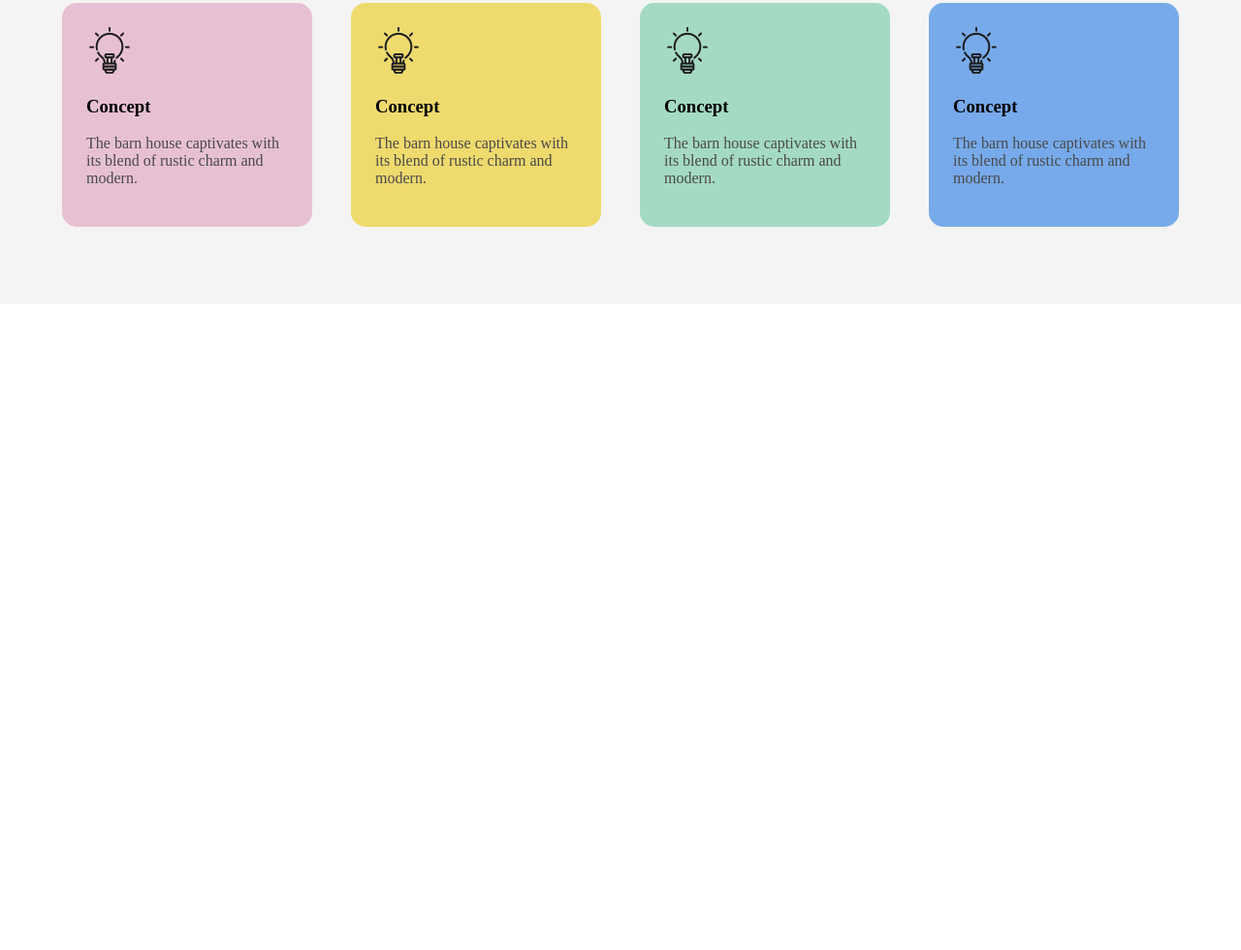
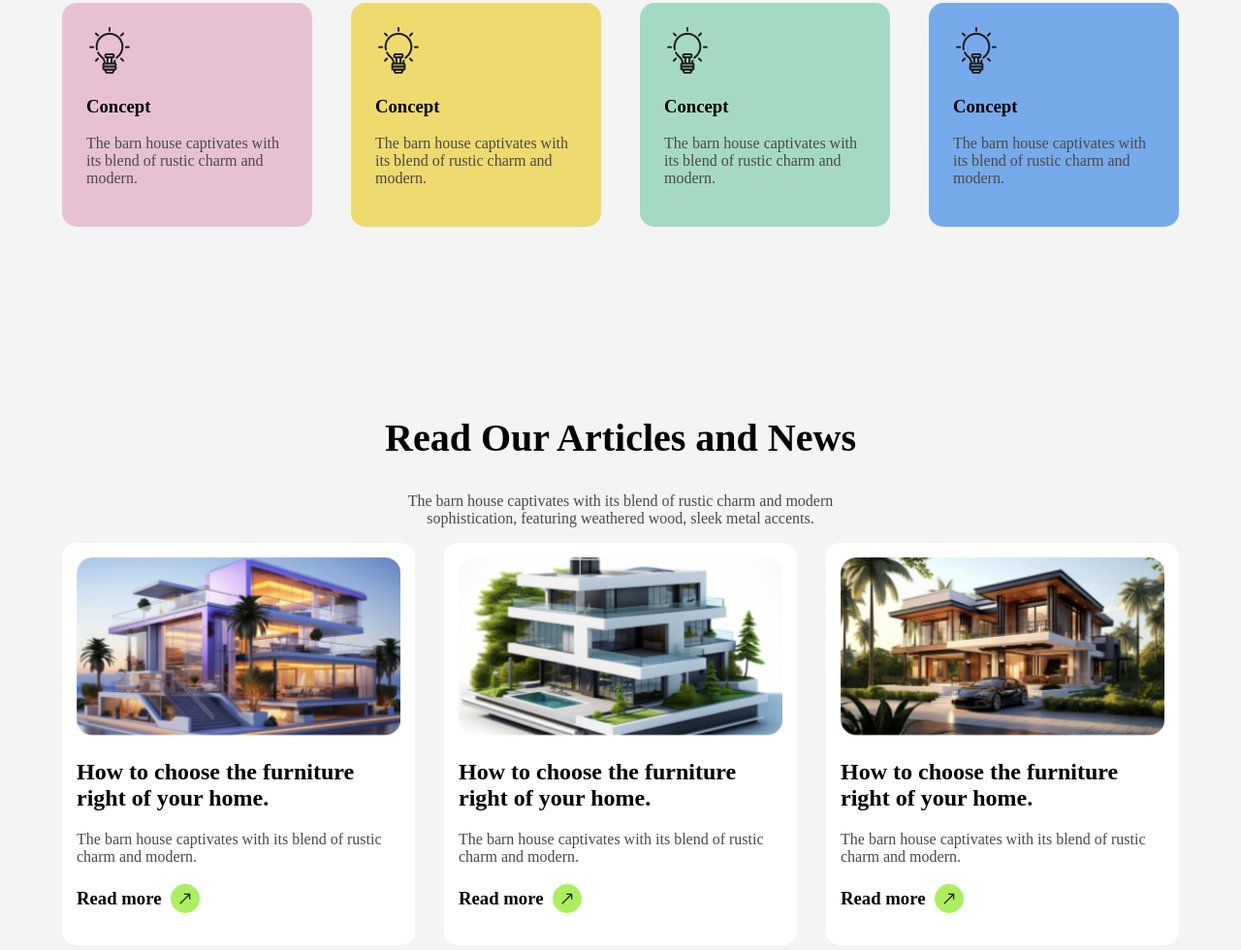
Before and after one commit to md-mohosin/building, a plain HTML site: page index.html in a window 1280 px wide. Shown: the part 1883-2863 px from the top of the page at 97% size. Before the commit the page ends 2197 px from the top, so only its background shows below. Drawn offline with Linux system fonts and the light colour scheme.

Commit message:
create news & articel section

```diff
--- a/index.html
+++ b/index.html
@@ -123,7 +123,8 @@
             <div class="work-process">
                 <div class="work-text">
                     <h1 class="heading">Our Works Process</h1>
-                    <p>The barn house captivates with its blend of rustic charm and modern sophistication, featuring weathered wood, sleek metal accents.</p>
+                    <p>The barn house captivates with its blend of rustic charm and modern sophistication, featuring
+                        weathered wood, sleek metal accents.</p>
                 </div>
                 <div class="work-card">
                     <div style="background-color: #E7C1D3; padding: 25px; border-radius: 15px;">
@@ -157,6 +158,51 @@
                 </div>
             </div>
         </section>
+
+
+
+        <section class="articels-section">
+            <div class="articels" style="padding: 80px 0;">
+                <div class="articel-text">
+                    <h1 class="heading">Read Our Articles and News</h1>
+                    <p>The barn house captivates with its blend of rustic charm and modern sophistication, featuring
+                        weathered wood, sleek metal accents.</p>
+                </div>
+
+                <div class="articel-card">
+                    <div class="card">
+                        <div class="card-img"><img src="./images/card1.png" alt=""></div>
+                        <div>
+                            <h2>How to choose the furniture right of your home.</h2>
+                            <p>The barn house captivates with its blend of rustic charm and modern. </p>
+                            <h3 style="display: flex;align-items: center;gap: 10px;">Read more <img
+                                    style="background-color: #ABEF5F; padding: 5px; width: 30px; border-radius: 50%; rotate: -45deg;"
+                                    src="./images/arrow-black.png" alt=""></h3>
+                        </div>
+                    </div>
+                    <div class="card" style="background-color: white; padding: 15px;">
+                        <div class="card-img"><img src="./images/card2.png" alt=""></div>
+                        <div>
+                            <h2>How to choose the furniture right of your home.</h2>
+                            <p>The barn house captivates with its blend of rustic charm and modern. </p>
+                            <h3 style="display: flex;align-items: center;gap: 10px;">Read more <img
+                                    style="background-color: #ABEF5F; padding: 5px; width: 30px; border-radius: 50%; rotate: -45deg;"
+                                    src="./images/arrow-black.png" alt=""></h3>
+                        </div>
+                    </div>
+                    <div class="card" style="background-color: white; padding: 15px;">
+                        <div class="card-img"><img src="./images/card3.png" alt=""></div>
+                        <div>
+                            <h2>How to choose the furniture right of your home.</h2>
+                            <p>The barn house captivates with its blend of rustic charm and modern. </p>
+                            <h3 style="display: flex;align-items: center;gap: 10px;">Read more <img
+                                    style="background-color: #ABEF5F; padding: 5px; width: 30px; border-radius: 50%; rotate: -45deg;"
+                                    src="./images/arrow-black.png" alt=""></h3>
+                        </div>
+                    </div>
+                </div>
+            </div>
+        </section>
     </main>
 
     <footer></footer>
--- a/style.css
+++ b/style.css
@@ -11,7 +11,8 @@ header {
     padding-bottom: 100px;
 }
 
-.thought-works {
+.thought-works,
+.articels-section {
     background-color: #F4F4F4;
 }
 
@@ -26,7 +27,9 @@ p {
 nav,
 .banner,
 .thoughtfull,
-.progress,.work-process {
+.progress,
+.work-process,
+.articel-card {
     max-width: 1440px;
     width: 90%;
     margin: 0 auto;
@@ -119,17 +122,43 @@ nav {
     border-radius: 15px;
 }
 
-.work-process{
+.work-process {
     padding: 80px 0;
 }
 
-.work-text{
-    width: 50%;margin: 0 auto; text-align: center;
+.work-text {
+    width: 50%;
+    margin: 0 auto;
+    text-align: center;
 }
 
-.work-card{
-    display: flex; justify-content: space-between; gap: 40px;
+.work-card {
+    display: flex;
+    justify-content: space-between;
+    gap: 40px;
 }
+
+.articel-text {
+    width: 40%;
+    margin: 0 auto;
+    text-align: center;
+}
+
+.articel-card {
+    display: flex;
+    gap: 30px;
+}
+
+.card {
+    background-color: white;
+    padding: 15px;
+    border-radius: 15px;
+}
+
+.card img {
+    width: 100%;
+}
+
 
 
 
@@ -182,8 +211,8 @@ nav {
         text-align: left;
     }
 
-     .progress {
-        grid-template-columns: repeat(2,1fr);
+    .progress {
+        grid-template-columns: repeat(2, 1fr);
         gap: 40px;
     }
 
@@ -191,13 +220,30 @@ nav {
         width: 100%;
     }
 
-    .work-card{
+    .work-card {
         flex-wrap: wrap;
     }
 
-    .work-card div{
+    .work-card div {
         flex: 45%;
     }
+
+    .articel-text {
+        width: 90%;
+    }
+
+    .articel-card {
+        flex-direction: column;
+    }
+
+    .card {
+        display: flex;
+        flex-direction: row;
+        align-items: center;
+        gap: 20px;
+        padding: 0px 20px;
+    }
+
 }
 
 
@@ -222,7 +268,7 @@ nav {
     } */
 
 
-    .heading{
+    .heading {
         font-size: 30px;
     }
 
@@ -258,15 +304,20 @@ nav {
     }
 
     .progress {
-        grid-template-columns: repeat(1,1fr);
+        grid-template-columns: repeat(1, 1fr);
         gap: 40px;
     }
 
-     .work-text {
+    .work-text {
         width: 100%;
     }
 
-    .work-card div{
+    .work-card div {
         flex: 100%;
     }
+
+    .card {
+        display: flex;
+        flex-direction: column;
+    }
 }
```
Also changed, not shown: images/card1.png (added), images/card2.png (added), images/card3.png (added).
